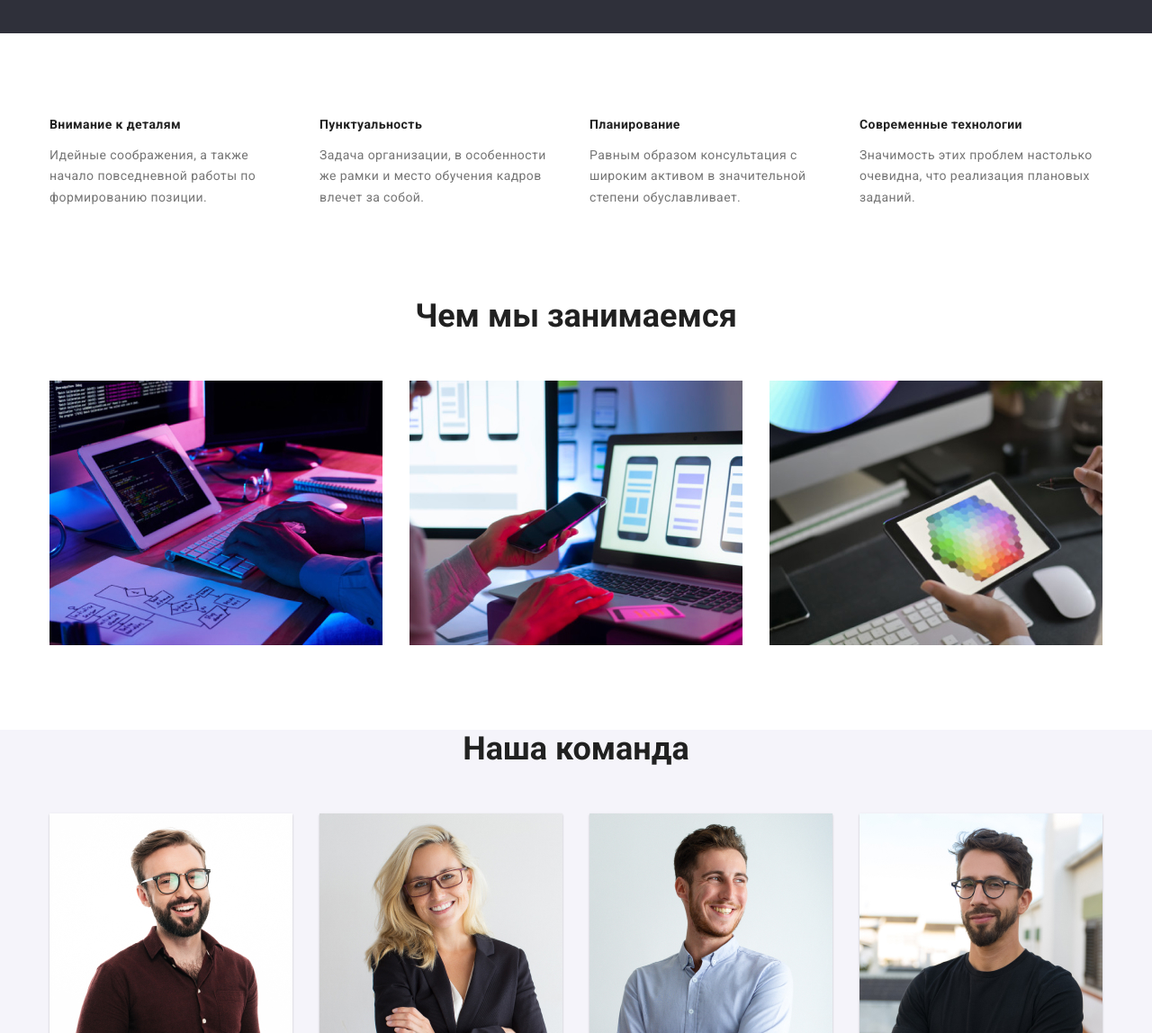
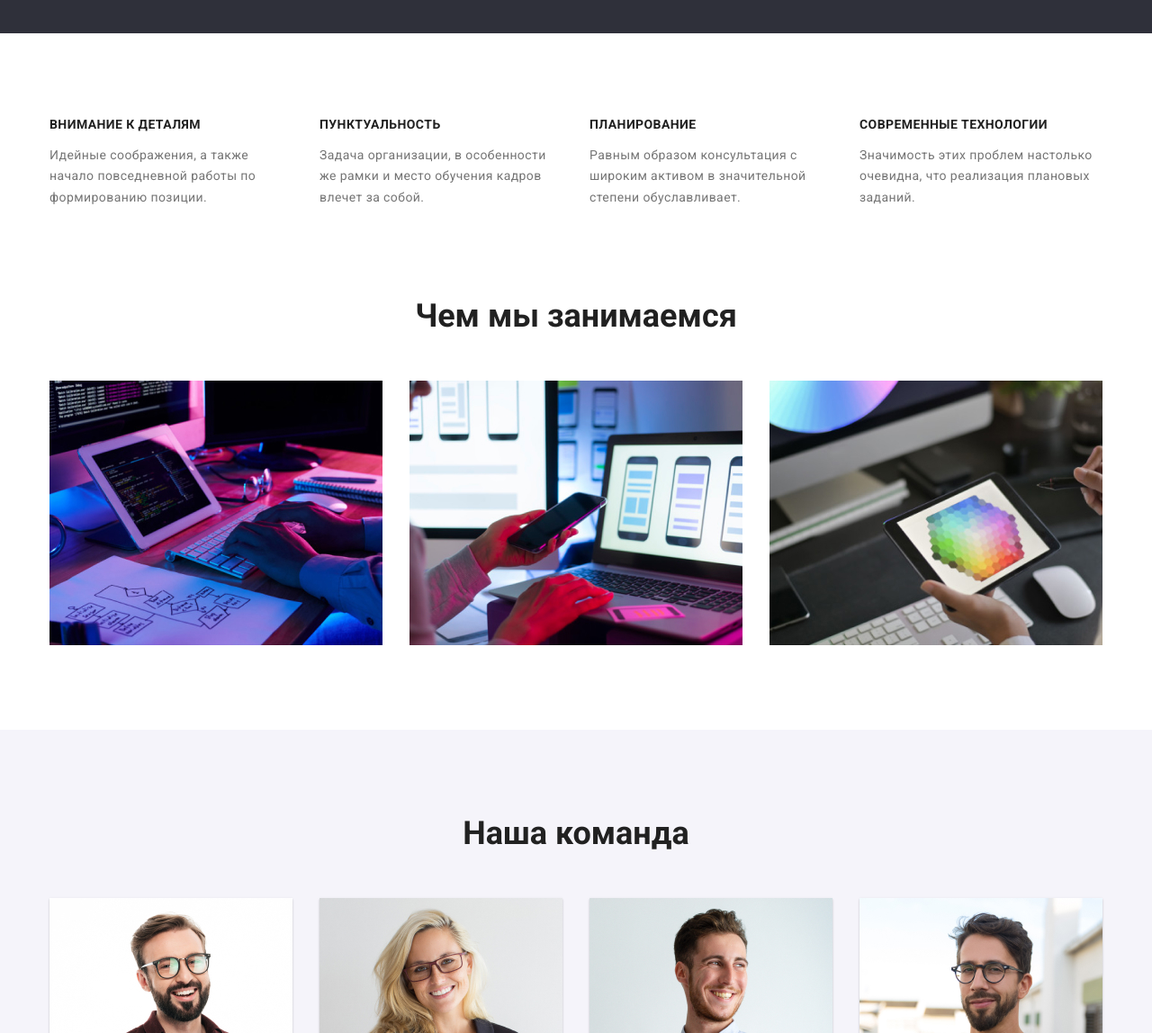
Before and after one commit to KaterinaGerts/goit-markup-hw-03, a plain HTML site: page index.html in a window 1280 px wide. Shown: the part 660-1808 px from the top of the page at 90% size. Drawn offline with nearby package versions, Linux system fonts and the light colour scheme.

Commit message:
more changes

```diff
--- a/css/style.css
+++ b/css/style.css
@@ -171,6 +171,9 @@ body {
   justify-content: space-between;
   list-style: none;
 }
+.list-bar {
+  margin-bottom: 0px;
+}
 
 .list-description {
   width: 270px;
@@ -179,6 +182,7 @@ body {
 .subtitle {
   margin: 0px;
   margin-bottom: 10px;
+  text-transform: uppercase;
 
   font-weight: bold;
   font-size: 14px;
@@ -213,6 +217,7 @@ body {
 .titles {
   margin: 0px;
   margin-bottom: 50px;
+  padding-top: 94px;
 
   font-weight: bold;
   font-size: 36px;
```
